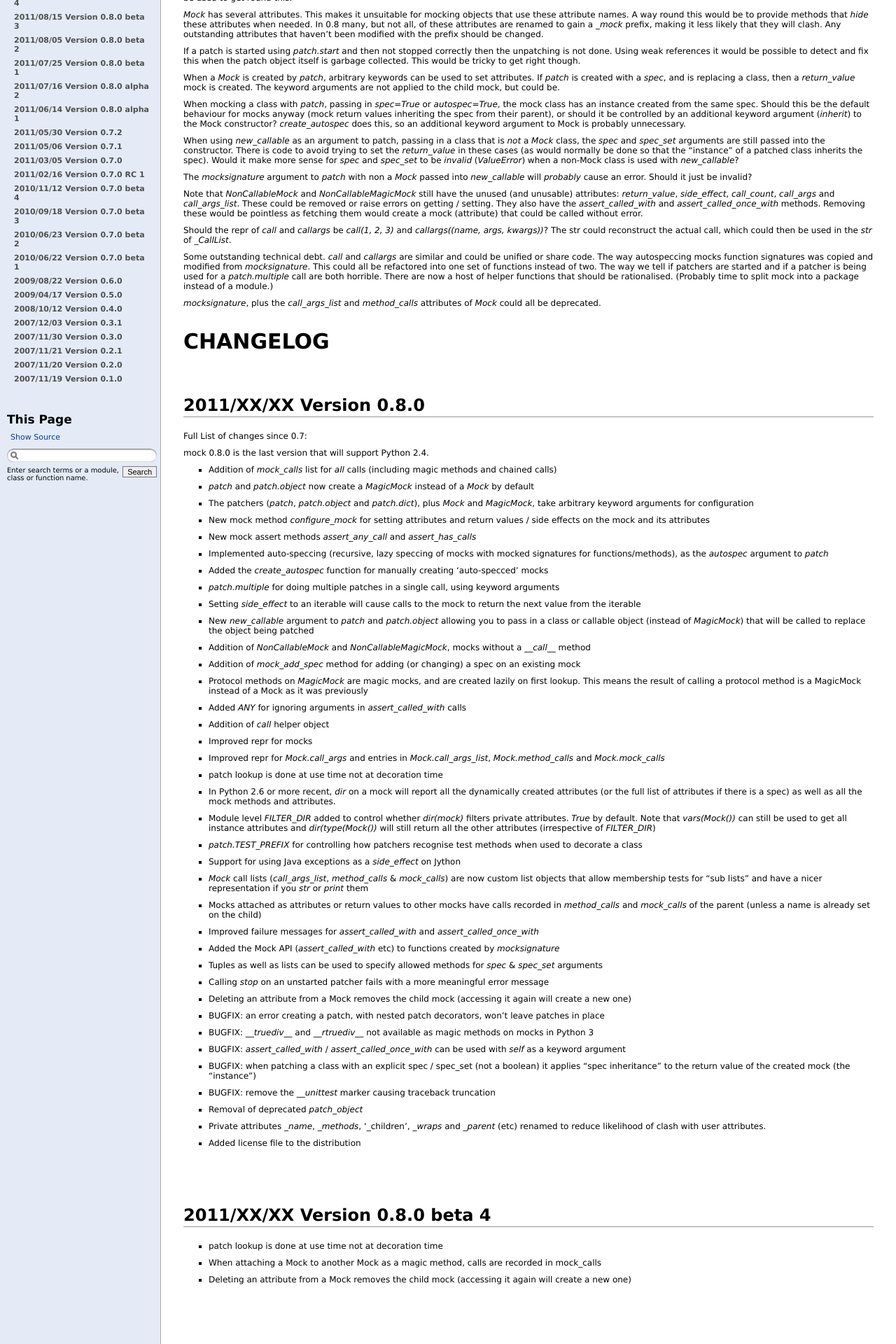
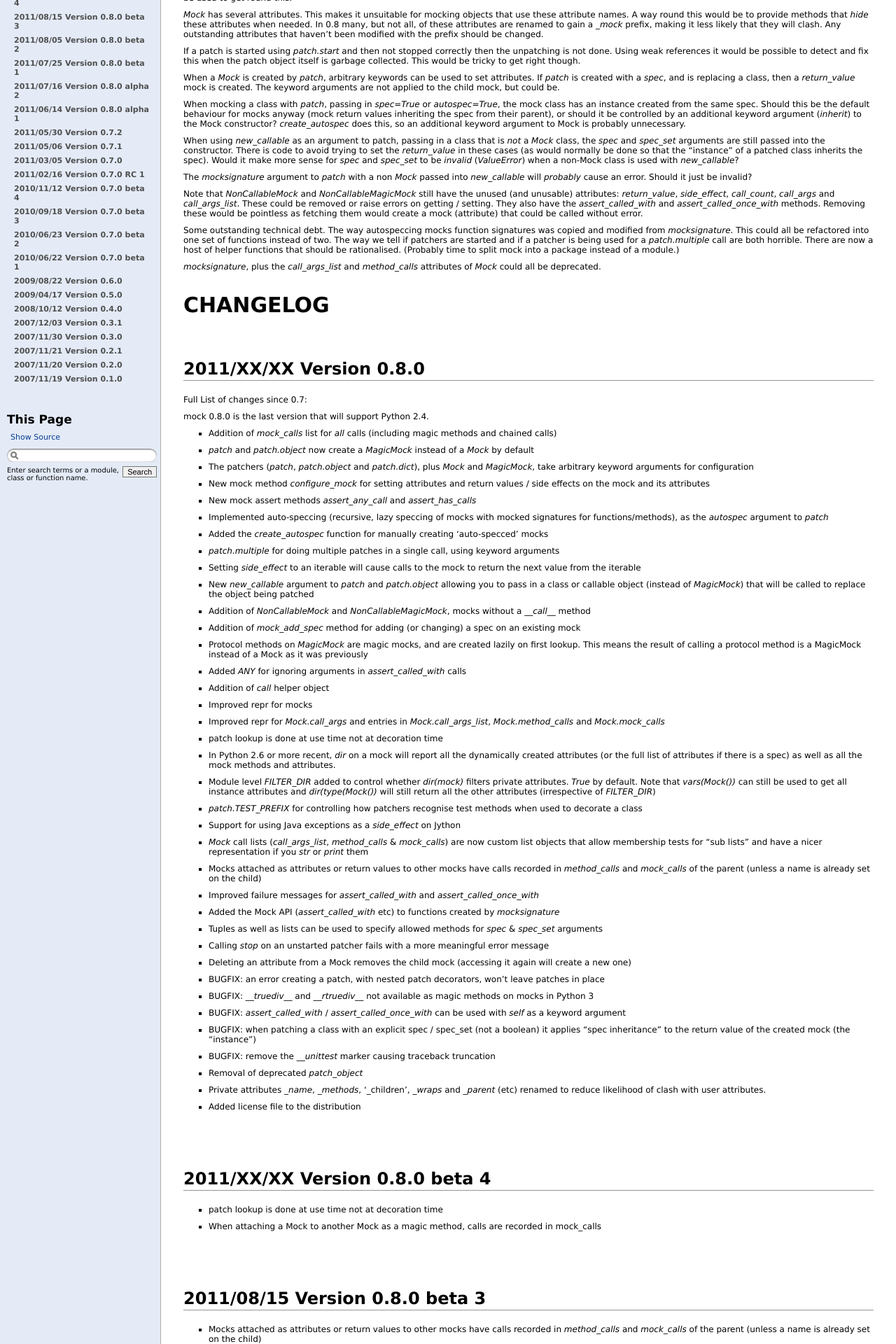
Before and after one commit to testing-cabal/mock, a Sphinx documentation site: the page built from docs/changelog.txt, in a window 1280 px wide. Shown: the part 343-2263 px from the top of the page at 70% size. Built offline with Sphinx 7.4.7, drawn with Linux system fonts in a browser that asks for light colours; pages that are not in the unit, such as notebooks, are missing from menus; some of the changed text lies outside the part shown.

```diff
--- a/docs/changelog.txt
+++ b/docs/changelog.txt
@@ -50,7 +50,7 @@
 to be *invalid* (`ValueError`) when a non-Mock class is used with
 `new_callable`?
 
-The `mocksignature` argument to `patch` with non a `Mock` passed into
+The `mocksignature` argument to `patch` with a non `Mock` passed into
 `new_callable` will *probably* cause an error. Should it just be invalid?
 
 Note that `NonCallableMock` and `NonCallableMagicMock` still have the unused
@@ -61,12 +61,7 @@
 fetching them would create a mock (attribute) that could be called without
 error.
 
-Should the repr of `call` and `callargs` be `call(1, 2, 3)` and
-`callargs((name, args, kwargs))`? The str could reconstruct the actual call,
-which could then be used in the `str` of `_CallList`.
-
-Some outstanding technical debt. `call` and `callargs` are similar and could
-be unified or share code. The way autospeccing mocks function signatures was
+Some outstanding technical debt. The way autospeccing mocks function signatures was
 copied and modified from `mocksignature`. This could all be refactored into
 one set of functions instead of two. The way we tell if patchers are started
 and if a patcher is being used for a `patch.multiple` call are both horrible.
@@ -169,8 +164,6 @@
 * patch lookup is done at use time not at decoration time
 * When attaching a Mock to another Mock as a magic method, calls are recorded
   in mock_calls
-* Deleting an attribute from a Mock removes the child mock (accessing it again
-  will create a new one)
 
 
 2011/08/15 Version 0.8.0 beta 3
--- a/mock.py
+++ b/mock.py
@@ -773,7 +773,6 @@
             pass
         elif _check_and_set_parent(self, value, name, name):
             self._mock_children[name] = value
-            return
         return object.__setattr__(self, name, value)
 
 
@@ -784,9 +783,6 @@
                 # for magic methods that are still MagicProxy objects and
                 # not set on the instance itself
                 return
-        elif name in self._mock_children:
-            del self._mock_children[name]
-            return
 
         return object.__delattr__(self, name)
 
```
Also changed, not shown: 1 other file.
